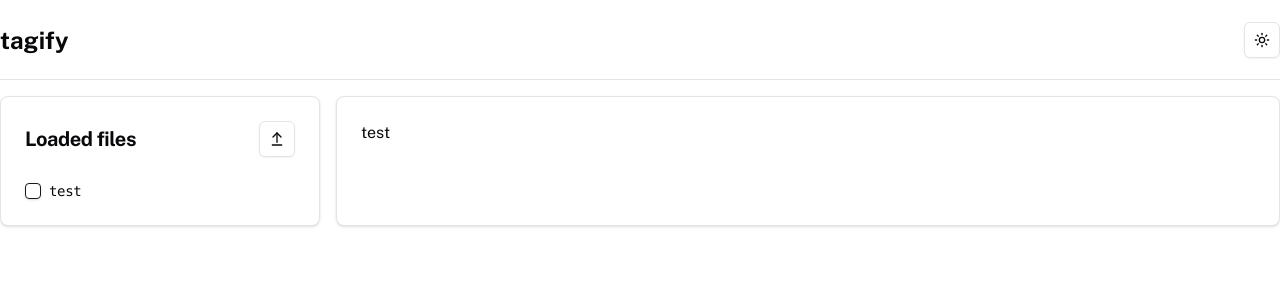
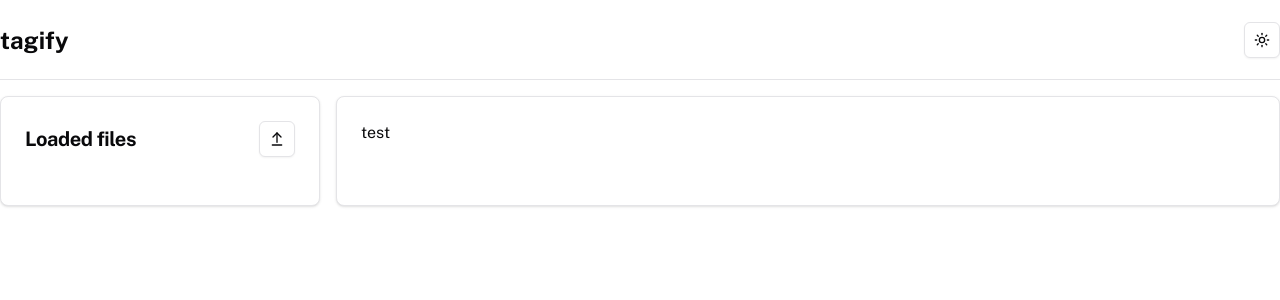
Before and after one commit to bewle/tagify, a Next.js app: page / in a window 1280 px wide. Shown: the top 300 px of the page. Built offline with nearby package versions, Linux system fonts and the light colour scheme; what tailwindcss-motion would draw is missing.

Commit message:
build(deps): update package.json, FileTree.tsx, UploadButton.tsx and yarn.lock

```diff
--- a/package.json
+++ b/package.json
@@ -31,7 +31,8 @@
     "tailwind-merge": "^2.5.4",
     "tailwindcss": "^3.4.14",
     "tailwindcss-animate": "^1.0.7",
-    "zod": "^3.23.3"
+    "zod": "^3.23.3",
+    "zustand": "^5.0.1"
   },
   "devDependencies": {
     "@tailwindcss/typography": "^0.5.15",
--- a/src/components/FileTree.tsx
+++ b/src/components/FileTree.tsx
@@ -1,12 +1,25 @@
+"use client";
+
+import { Button } from "./ui/button";
 import { Checkbox } from "./ui/checkbox";
+import { useFilesStore } from "@/lib/store/files";
 
 export function FileTree() {
+    const { files } = useFilesStore();
+
     return (
         <div className="flex flex-col gap-2">
-            <div className="flex items-center gap-2">
-                <Checkbox />
-                <p className="font-mono text-sm tracking-tight">test</p>
-            </div>
+            {files.map((file) => (
+                <div className="flex items-center gap-2" key={file}>
+                    <Checkbox />
+                    <Button
+                        variant="link"
+                        className="p-0 font-mono text-sm tracking-tight"
+                    >
+                        {file}
+                    </Button>
+                </div>
+            ))}
         </div>
     );
 }
--- a/src/components/UploadButton.tsx
+++ b/src/components/UploadButton.tsx
@@ -3,12 +3,14 @@
 import { ArrowUpFromLine } from "lucide-react";
 import { Button } from "./ui/button";
 import { useRef } from "react";
+import { useFilesStore } from "@/lib/store/files";
 
 export default function UploadButton() {
     const inputRef = useRef<HTMLInputElement>(null);
+    const { addFile } = useFilesStore();
 
     function handleUpload() {
-        console.log(inputRef.current?.files);
+        addFile(inputRef.current?.files?.[0]?.name ?? "");
     }
 
     return (
--- /dev/null
+++ b/src/lib/store/files.ts
@@ -0,0 +1,11 @@
+import { create } from 'zustand'
+
+interface FilesState {
+    files: string[]
+    addFile: (file: string) => void
+}
+
+export const useFilesStore = create<FilesState>()((set) => ({
+    files: [],
+    addFile: (file) => set((state) => ({ files: [...state.files, file] })),
+}))
```
Also changed, not shown: 1 other file (tests, documents, lock files or other folders).
